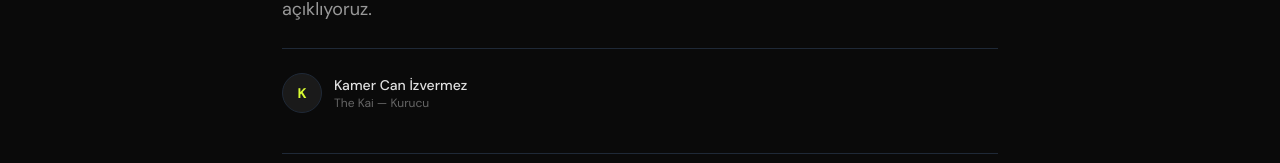
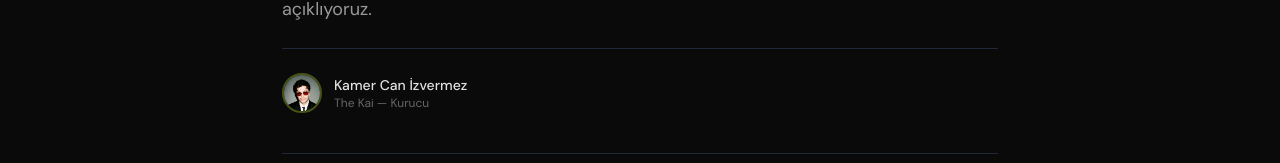
Before and after one commit to Kamicyus/thekai-co, a Next.js app: page /blog/ai-ajan-sistemi-nedir in a window 1280 px wide. Shown: the part 456-619 px from the top of the page. Built offline with nearby package versions, Linux system fonts and the light colour scheme.

Commit message:
Blog yazar fotoğrafı (kamer.png) + scroll indicator aşağıya alındı
Co-Authored-By: Claude Opus 4.6 (1M context) <noreply@anthropic.com>

```diff
--- a/src/app/blog/[slug]/page.tsx
+++ b/src/app/blog/[slug]/page.tsx
@@ -299,8 +299,8 @@ export default async function BlogPostPage({
 
             {/* Author */}
             <div className="flex items-center gap-3 mt-6 pt-6 border-t border-[#1F2937]">
-              <div className="w-10 h-10 rounded-full bg-[#1A1A1A] border border-[#1F2937] flex items-center justify-center">
-                <span className="text-[#D8FB32] text-sm font-bold">K</span>
+              <div className="w-10 h-10 rounded-full overflow-hidden border-2 border-[#D8FB32]/30">
+                <img src="/images/kamer.png" alt="Kamer Can İzvermez" className="w-full h-full object-cover" />
               </div>
               <div>
                 <p className="text-[#E0E0E0] text-sm font-medium">
--- a/src/components/sections/Hero.tsx
+++ b/src/components/sections/Hero.tsx
@@ -123,7 +123,7 @@ export default function Hero() {
           initial={{ opacity: 0 }}
           animate={{ opacity: 1 }}
           transition={{ duration: 0.5, delay: 1.2 }}
-          className="mt-16 sm:mt-20 flex justify-center"
+          className="mt-24 sm:mt-28 flex justify-center"
         >
           <a
             href="/#hizmetler"
```
